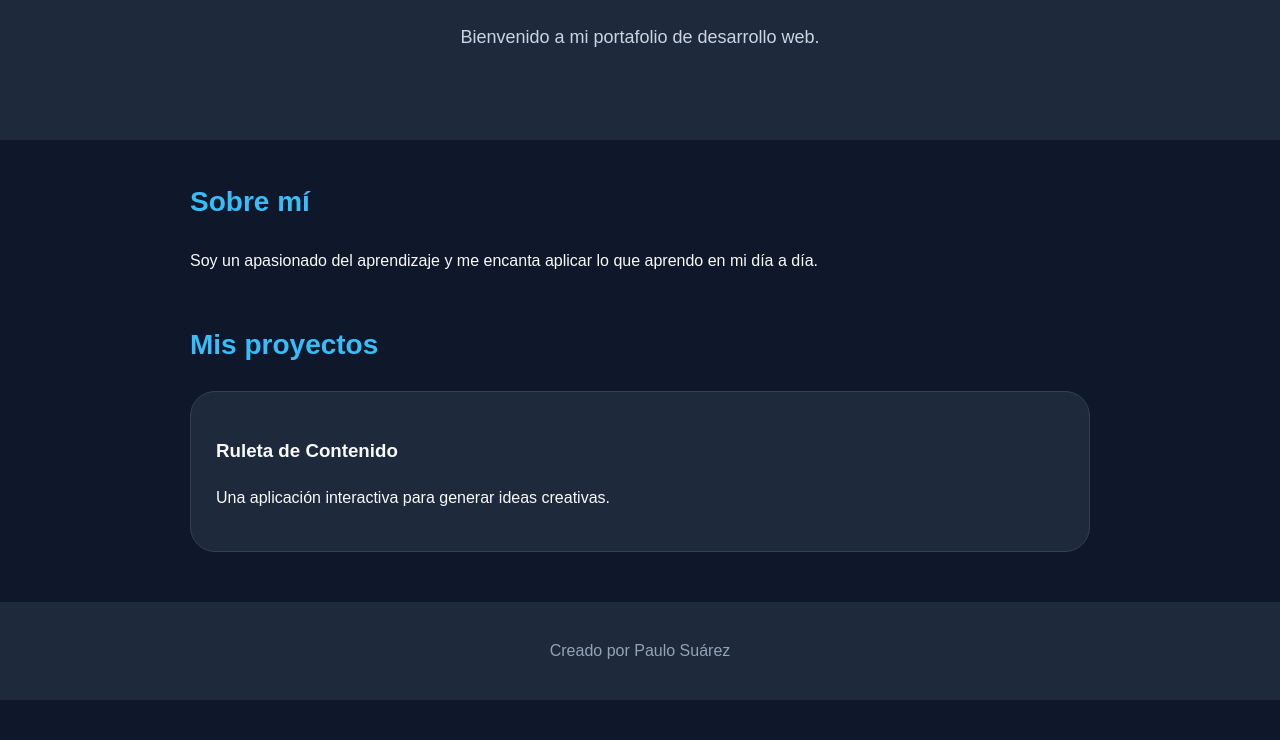
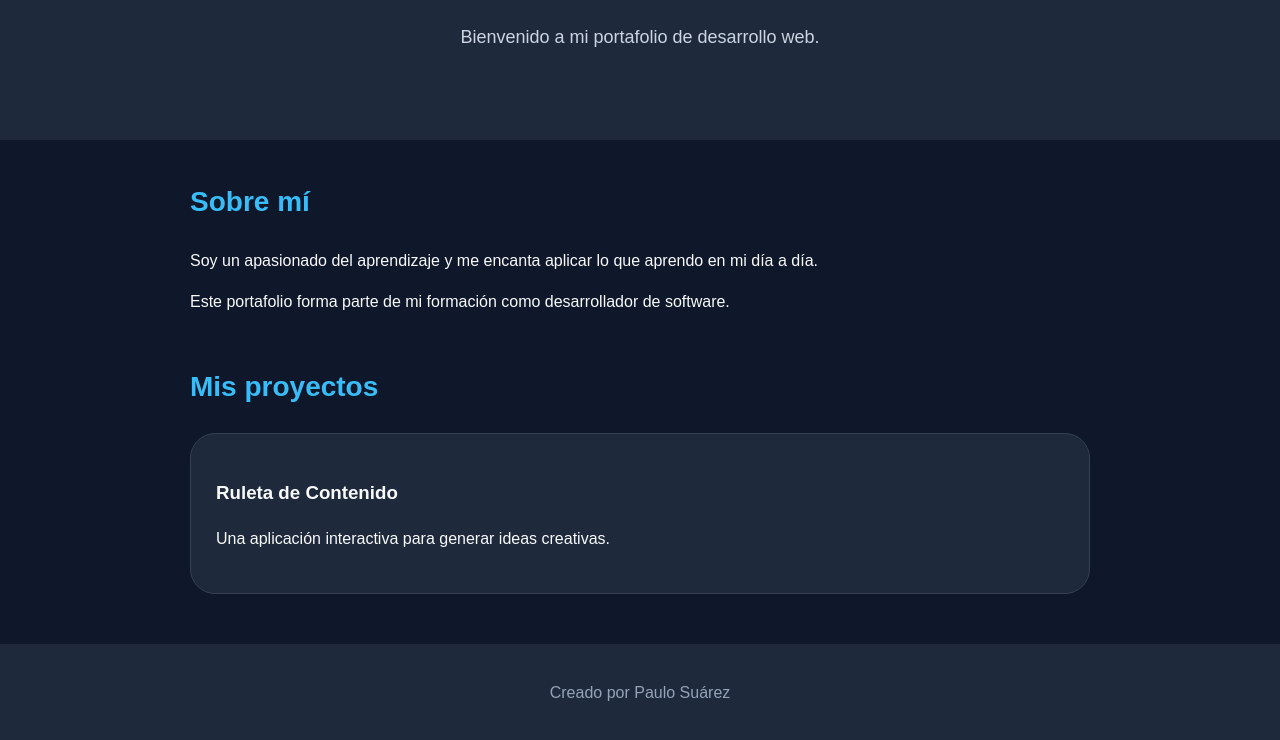
Before and after one commit to gallitoshi/developer-portfolio, a plain HTML site: page index.html in a window 1280 px wide. Shown: the part 194-934 px from the top of the page. Before the commit the page ends 894 px from the top, so only its background shows below. Drawn offline with Linux system fonts and the light colour scheme.

Commit message:
Add introduction paragraph to portfolio

```diff
--- a/index.html
+++ b/index.html
@@ -28,6 +28,11 @@
         Soy un apasionado del aprendizaje y me encanta aplicar
         lo que aprendo en mi día a día.
       </p>
+      <p>
+        Este portafolio forma parte de mi formación
+        como desarrollador de software.
+      </p>
+
     </section>
 
     <section id="proyectos">
```
